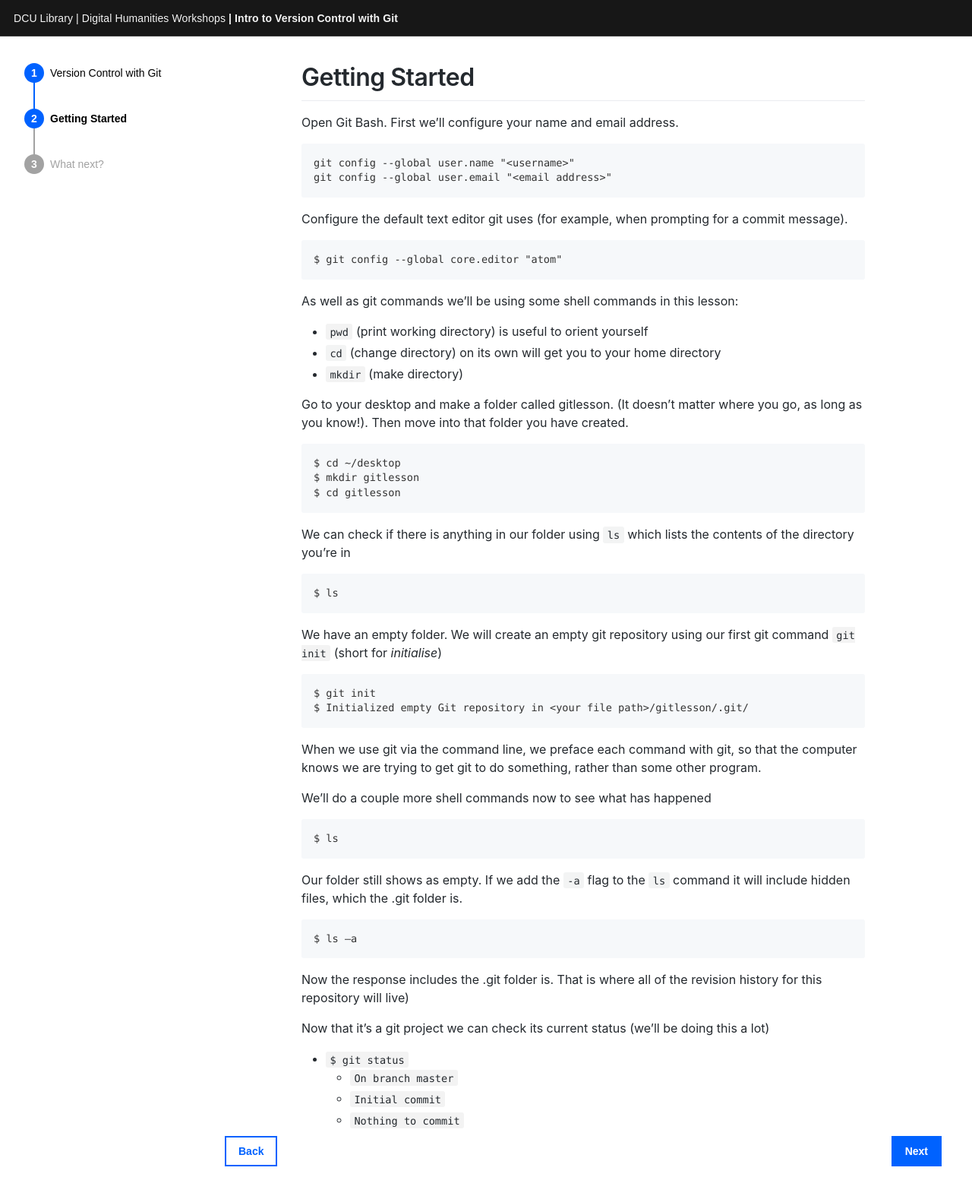
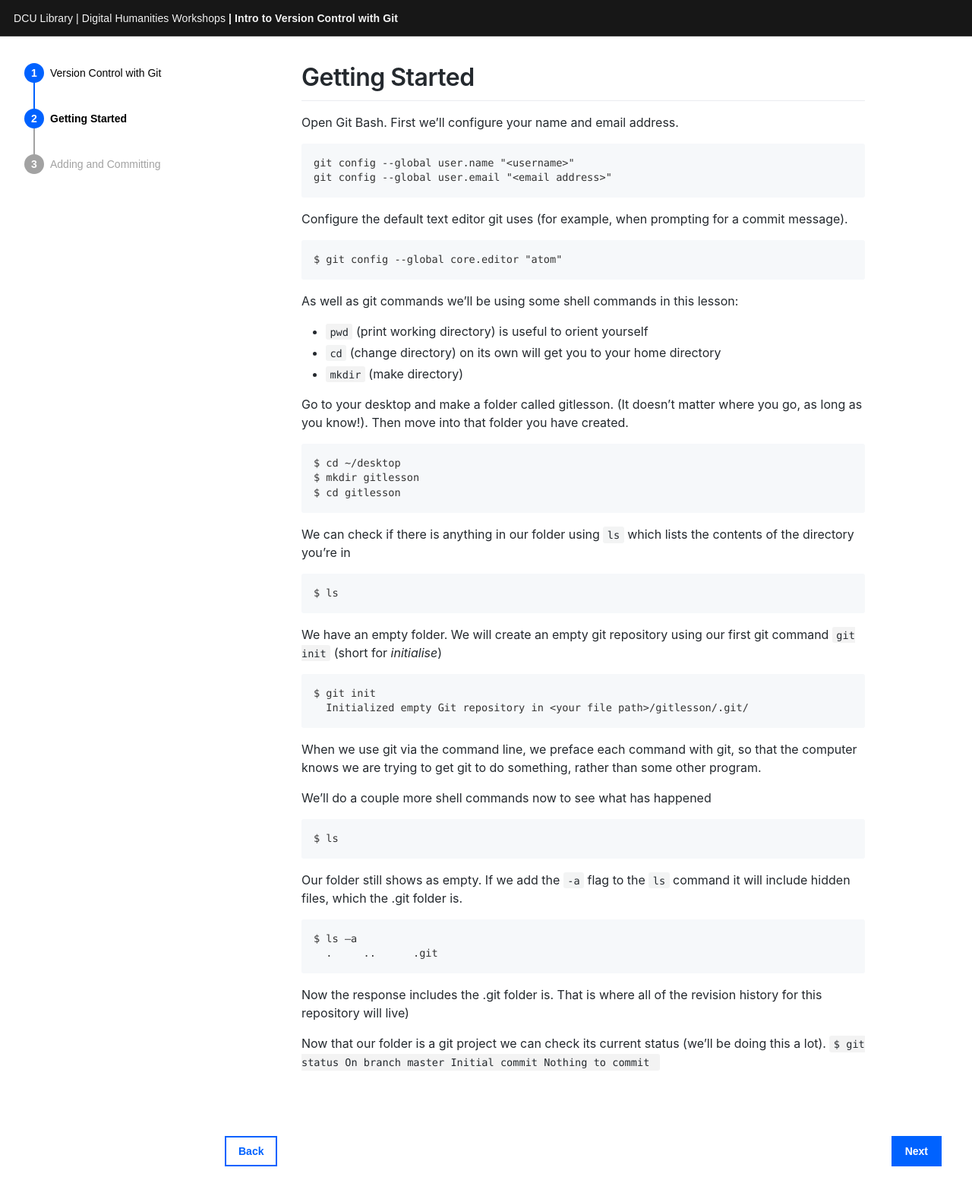
Before and after one commit to liamodwyer/github-pages, a Jekyll site: the page built from _workshop/getting-started-with-git.md, in a window 1280 px wide. Shown: the top 1574 px of the page at 76% size. Built offline with Jekyll 4.4.1, drawn with Linux system fonts in a browser that asks for light colours; some web fonts are replaced.

Commit message:
Add Add/Commit page

````diff
--- a/_workshop/getting-started-with-git.md
+++ b/_workshop/getting-started-with-git.md
@@ -5,7 +5,7 @@ date: 0000-01-02    # Page order is set by date
 
 Open Git Bash.
 First we’ll configure your name and email address.
-```javascript
+```
 git config --global user.name "<username>"
 git config --global user.email "<email address>"
 ```
@@ -35,7 +35,7 @@ $ ls
 We have an empty folder.  We will create an empty git repository using our first git command `git init` (short for _initialise_)
 ```
 $ git init
-$ Initialized empty Git repository in <your file path>/gitlesson/.git/
+  Initialized empty Git repository in <your file path>/gitlesson/.git/
 ```
 
 When we use git via the command line, we preface each command with git, so that the computer knows we are trying to get git to do something, rather than some other program.
@@ -46,13 +46,16 @@ We’ll do a couple more shell commands now to see what has happened
 $ ls
 ```
 Our folder still shows as empty. If we add the `-a` flag to the `ls` command it will include hidden files, which the .git folder is.
-```bash
+```
 $ ls –a
+  .	..	.git
 ```
 Now the response includes the .git folder is. That is where all of the revision history for this repository will live)
 
-Now that it’s a git project we can check its current status (we’ll be doing this a lot)
-* `$ git status`
-  * `On branch master`
-  * `Initial commit`
-  * `Nothing to commit`
+Now that our folder is a git project we can check its current status (we’ll be doing this a lot).
+```
+$ git status
+  On branch master
+  Initial commit
+  Nothing to commit
+```
````
Also changed, not shown: _workshop/adding-and-committing.md (added, +37 -0 lines), _workshop/what-next.md (deleted, +0 -44 lines).
